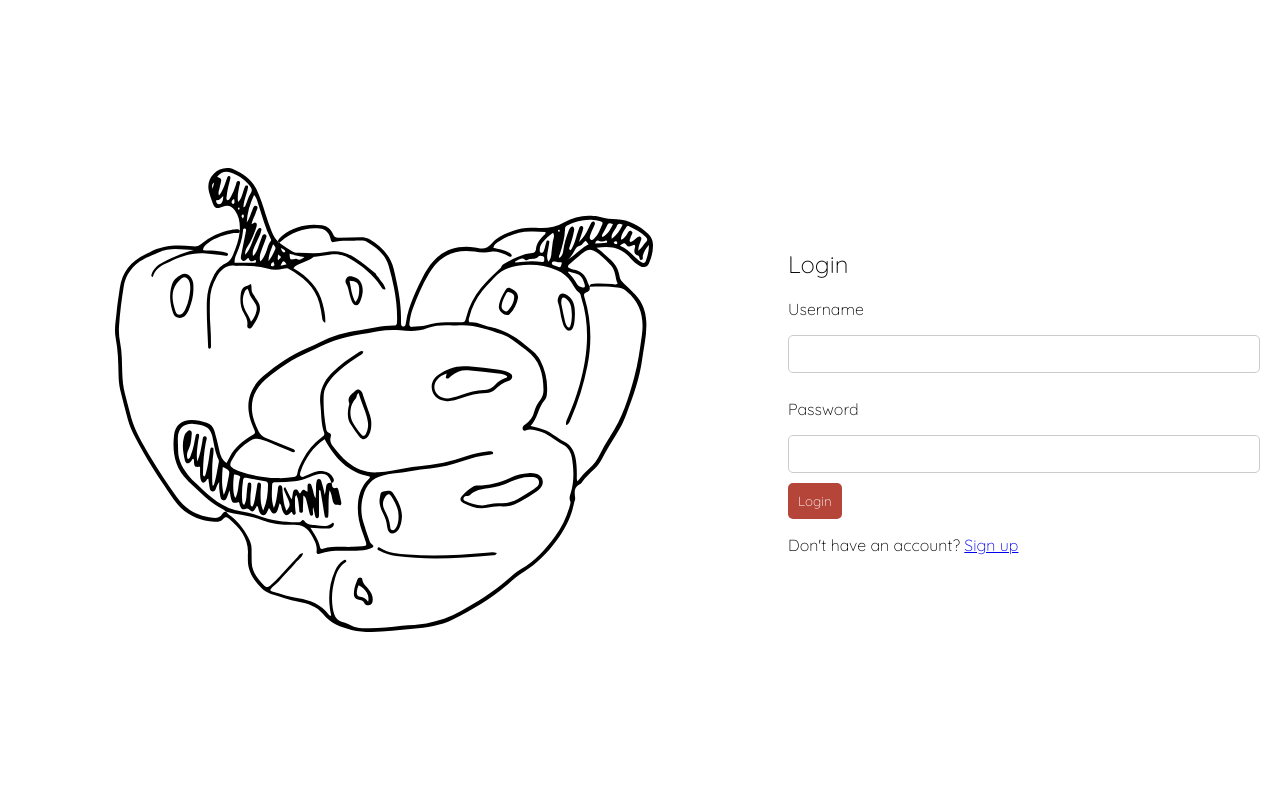
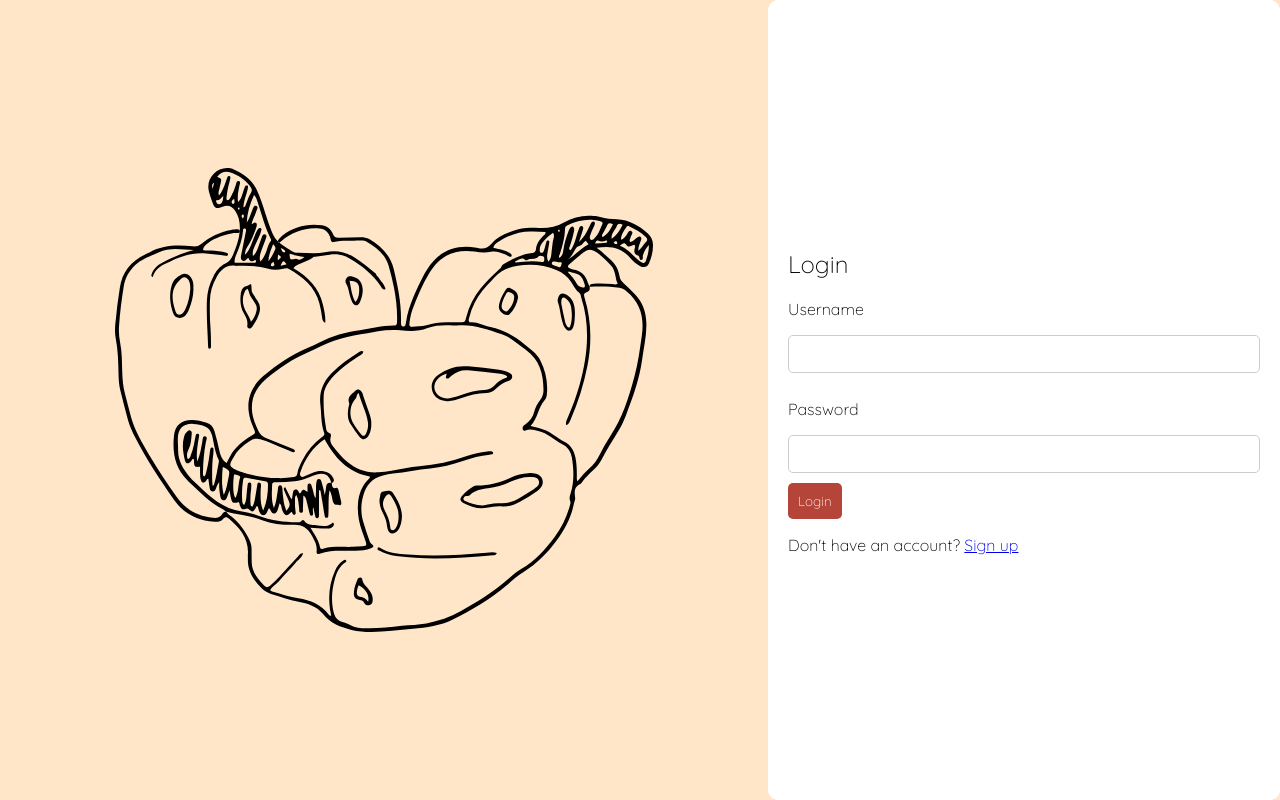
Before and after one commit to aarosan/grocery_grid, a React (Create React App) app in the folder client/: page /login in a window 1280 px wide. Built offline with nearby package versions, Linux system fonts and the light colour scheme.

Commit message:
Added background color back

```diff
--- a/client/src/components/Login.css
+++ b/client/src/components/Login.css
@@ -3,6 +3,7 @@
 .login-container, .signup-container {
     display: flex;
     height: 100vh; /* Full height of the viewport */
+    background-color: #FFE6C9;
 }
 
 .svg-container {
```
